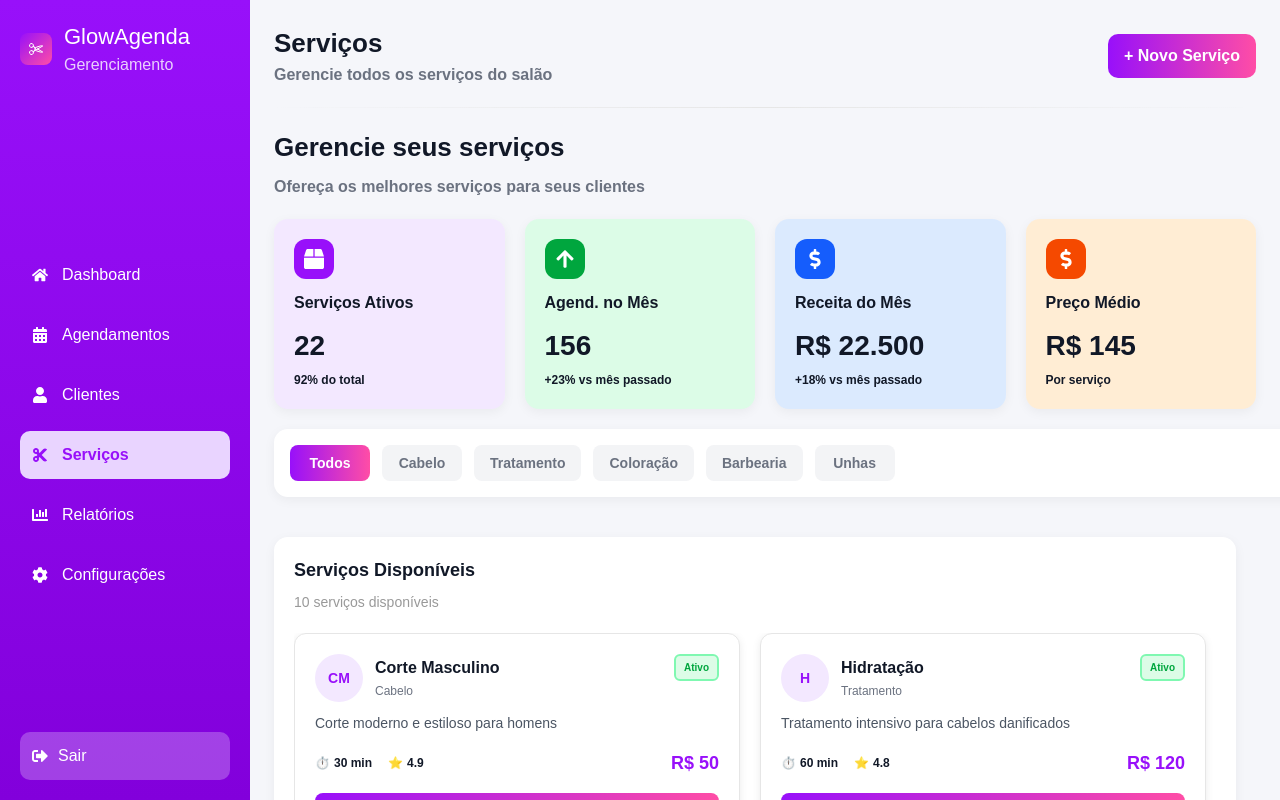
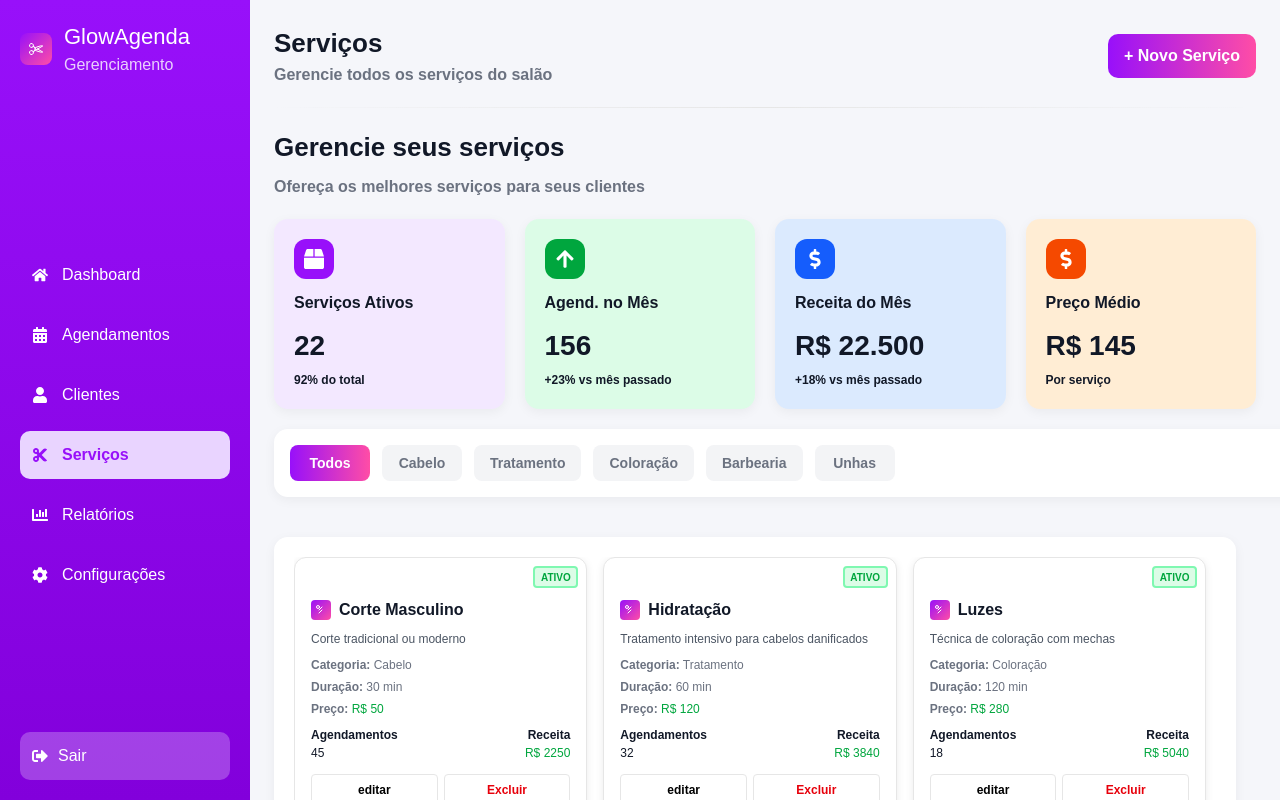
Before and after one commit to euduartesara/glow-agenda-v2, a Next.js app: page /servicos in a window 1280 px wide. Built offline with nearby package versions, Linux system fonts and the light colour scheme.

Commit message:
Update ServicesGrid: Remove dimensions text, change to 3-column grid layout, update button styles, and highlight monetary values in green

```diff
--- a/app/dashboard/ServicesGrid.tsx
+++ b/app/dashboard/ServicesGrid.tsx
@@ -4,151 +4,126 @@ interface ServicesGridProps {
 
 export default function ServicesGrid({ filter }: ServicesGridProps) {
   const allServices = [
-    { nome: "Corte Masculino", categoria: "Cabelo", duracao: "30 min", preco: "R$ 50", status: "Ativo", avaliacao: "4.9", descricao: "Corte moderno e estiloso para homens" },
-    { nome: "Hidratação", categoria: "Tratamento", duracao: "60 min", preco: "R$ 120", status: "Ativo", avaliacao: "4.8", descricao: "Tratamento intensivo para cabelos danificados" },
-    { nome: "Luzes", categoria: "Coloração", duracao: "120 min", preco: "R$ 280", status: "Ativo", avaliacao: "4.7", descricao: "Técnica de coloração com mechas" },
-    { nome: "Escova", categoria: "Cabelo", duracao: "45 min", preco: "R$ 80", status: "Ativo", avaliacao: "4.9", descricao: "Escova modeladora profissional" },
-    { nome: "Corte Feminino", categoria: "Cabelo", duracao: "45 min", preco: "R$ 70", status: "Ativo", avaliacao: "4.8", descricao: "Corte feminino moderno e elegante" },
-    { nome: "Barba Completa", categoria: "Barbearia", duracao: "25 min", preco: "R$ 35", status: "Ativo", avaliacao: "4.7", descricao: "Barba completa com acabamento perfeito" },
-    { nome: "Sobrancelha", categoria: "Tratamento", duracao: "15 min", preco: "R$ 25", status: "Ativo", avaliacao: "4.6", descricao: "Design de sobrancelhas profissional" },
-    { nome: "Manicure", categoria: "Unhas", duracao: "60 min", preco: "R$ 40", status: "Ativo", avaliacao: "4.8", descricao: "Manicure completa com esmaltação" },
-    { nome: "Pedicure", categoria: "Unhas", duracao: "90 min", preco: "R$ 60", status: "Ativo", avaliacao: "4.9", descricao: "Pedicure completa com esmaltação" },
-    { nome: "Tintura", categoria: "Coloração", duracao: "180 min", preco: "R$ 150", status: "Ativo", avaliacao: "4.5", descricao: "Tintura completa do cabelo" },
+    { nome: "Corte Masculino", categoria: "Cabelo", duracao: "30 min", preco: "R$ 50", status: "ativo", descricao: "Corte tradicional ou moderno", agendamentos: 45, receita: "R$ 2250" },
+    { nome: "Hidratação", categoria: "Tratamento", duracao: "60 min", preco: "R$ 120", status: "ativo", descricao: "Tratamento intensivo para cabelos danificados", agendamentos: 32, receita: "R$ 3840" },
+    { nome: "Luzes", categoria: "Coloração", duracao: "120 min", preco: "R$ 280", status: "ativo", descricao: "Técnica de coloração com mechas", agendamentos: 18, receita: "R$ 5040" },
+    { nome: "Escova", categoria: "Cabelo", duracao: "45 min", preco: "R$ 80", status: "ativo", descricao: "Escova modeladora profissional", agendamentos: 27, receita: "R$ 2160" },
+    { nome: "Corte Feminino", categoria: "Cabelo", duracao: "45 min", preco: "R$ 70", status: "ativo", descricao: "Corte feminino moderno e elegante", agendamentos: 22, receita: "R$ 1540" },
+    { nome: "Barba Completa", categoria: "Barbearia", duracao: "25 min", preco: "R$ 35", status: "ativo", descricao: "Barba completa com acabamento perfeito", agendamentos: 38, receita: "R$ 1330" },
+    { nome: "Sobrancelha", categoria: "Tratamento", duracao: "15 min", preco: "R$ 25", status: "ativo", descricao: "Design de sobrancelhas profissional", agendamentos: 15, receita: "R$ 375" },
+    { nome: "Manicure", categoria: "Unhas", duracao: "60 min", preco: "R$ 40", status: "ativo", descricao: "Manicure completa com esmaltação", agendamentos: 29, receita: "R$ 1160" },
+    { nome: "Pedicure", categoria: "Unhas", duracao: "90 min", preco: "R$ 60", status: "ativo", descricao: "Pedicure completa com esmaltação", agendamentos: 20, receita: "R$ 1200" },
+    { nome: "Tintura", categoria: "Coloração", duracao: "180 min", preco: "R$ 150", status: "ativo", descricao: "Tintura completa do cabelo", agendamentos: 12, receita: "R$ 1800" },
   ];
 
   const filteredServices = filter === "Todos"
     ? allServices
     : allServices.filter(service => service.categoria === filter);
 
-  const getStatusStyle = (status: string) => {
-    const styles: any = {
-      Ativo: {
-        background: "#DCFCE7",
-        border: "2px solid #7FF8B1",
-        color: "#00A63E",
-      },
-      Inativo: {
-        background: "#FEE2E2",
-        border: "2px solid #FCA5A5",
-        color: "#DC2626",
-      },
-    };
-    return styles[status] || styles.Ativo;
-  };
-
   return (
     <div className="card-box" style={{ marginTop: "20px", marginRight: "20px", flex: 1 }}>
-      <div style={{ marginBottom: "20px" }}>
-        <h2 className="section-title" style={{ marginTop: 0 }}>Serviços Disponíveis</h2>
-        <p style={{ color: "#999", fontSize: "14px", margin: "0 0 16px 0" }}>
-          {filteredServices.length} {filter === "Todos" ? "serviços disponíveis" : `serviços de ${filter.toLowerCase()}`}
-        </p>
-      </div>
-
       <div style={{
-        display: "grid",
-        gridTemplateColumns: "repeat(auto-fill, minmax(320px, 1fr))",
-        gap: "20px",
         maxHeight: "600px",
         overflowY: "auto",
         paddingRight: "10px"
+      }}>
+        <div style={{
+          display: "grid",
+          gridTemplateColumns: "repeat(3, 1fr)",
+          gap: "16px"
         }}>
           {filteredServices.map((servico, index) => (
             <div key={index} style={{
               background: "white",
               borderRadius: "12px",
-            padding: "20px",
+              padding: "16px",
               boxShadow: "0 2px 8px rgba(0,0,0,0.08)",
               border: "1px solid #E6E6E6",
-            transition: "transform 0.2s ease, box-shadow 0.2s ease",
-            cursor: "pointer"
-          }}
-          onMouseEnter={(e) => {
-            e.currentTarget.style.transform = "translateY(-2px)";
-            e.currentTarget.style.boxShadow = "0 4px 16px rgba(0,0,0,0.12)";
-          }}
-          onMouseLeave={(e) => {
-            e.currentTarget.style.transform = "translateY(0)";
-            e.currentTarget.style.boxShadow = "0 2px 8px rgba(0,0,0,0.08)";
-          }}
-          >
-            {/* Header do Card */}
-            <div style={{ display: "flex", justifyContent: "space-between", alignItems: "flex-start", marginBottom: "12px" }}>
-              <div style={{ display: "flex", alignItems: "center", gap: "12px" }}>
+              position: "relative"
+            }}>
+              {servico.status === "ativo" && (
                 <div style={{
-                  width: "48px",
-                  height: "48px",
-                  borderRadius: "50%",
-                  background: "#F3E8FF",
+                  position: "absolute",
+                  top: "8px",
+                  right: "8px",
+                  width: "44.91px",
+                  height: "22px",
+                  background: "#DCFCE7",
+                  border: "2px solid #7FF8B1",
+                  color: "#00A63E",
+                  borderRadius: "4px",
                   display: "flex",
                   alignItems: "center",
                   justifyContent: "center",
-                  color: "#9810FA",
-                  fontWeight: 700,
-                  fontSize: "14px"
+                  fontSize: "10px",
+                  fontWeight: "bold",
+                  textTransform: "uppercase"
                 }}>
-                  {servico.nome.split(" ").map(n => n[0]).join("").substring(0, 2)}
+                  ativo
                 </div>
+              )}
+              <div style={{ display: "flex", alignItems: "center", gap: "8px", marginBottom: "8px", marginTop: "24px" }}>
+                <div style={{ width: "20px", height: "20px", background: "linear-gradient(135deg, #9810FA, #FF4DA6)", borderRadius: "4px", display: "flex", alignItems: "center", justifyContent: "center" }}>
+                  <svg width="12" height="12" viewBox="0 0 24 24" fill="none" stroke="white" strokeWidth="2" strokeLinecap="round" strokeLinejoin="round">
+                    <circle cx="6" cy="6" r="3"></circle>
+                    <path d="m14 12-6 6"></path>
+                    <path d="M8 12 14 6"></path>
+                  </svg>
+                </div>
+                <h3 style={{ margin: 0, fontSize: "16px", fontWeight: "bold", color: "#111827" }}>{servico.nome}</h3>
+              </div>
+              <p style={{ margin: "0 0 8px 0", fontSize: "12px", color: "#4B5563" }}>{servico.descricao}</p>
+              <div style={{ marginBottom: "4px", fontSize: "12px", color: "#6B7280" }}>
+                <strong>Categoria:</strong> {servico.categoria}
+              </div>
+              <div style={{ marginBottom: "4px", fontSize: "12px", color: "#6B7280" }}>
+                <strong>Duração:</strong> {servico.duracao}
+              </div>
+              <div style={{ marginBottom: "8px", fontSize: "12px", color: "#6B7280" }}>
+                <strong>Preço:</strong> <span style={{ color: "#00A63E" }}>{servico.preco}</span>
+              </div>
+              <div style={{ display: "flex", justifyContent: "space-between", marginBottom: "12px", fontSize: "12px" }}>
                 <div>
-                  <h3 style={{ margin: 0, fontSize: "16px", fontWeight: 700, color: "#111827" }}>{servico.nome}</h3>
-                  <p style={{ margin: "2px 0 0 0", fontSize: "12px", color: "#6B7280", fontWeight: 500 }}>{servico.categoria}</p>
+                  <strong>Agendamentos</strong><br />
+                  {servico.agendamentos}
+                </div>
+                <div style={{ textAlign: "right" }}>
+                  <strong>Receita</strong><br />
+                  <span style={{ color: "#00A63E" }}>{servico.receita}</span>
                 </div>
               </div>
-
-              <span style={{
-                padding: "4px 8px",
-                borderRadius: "6px",
-                fontWeight: 700,
-                fontSize: "10px",
-                ...getStatusStyle(servico.status)
+              <div style={{ display: "flex", gap: "6px" }}>
+                <button style={{
+                  flex: 1,
+                  padding: "6px 12px",
+                  borderRadius: "4px",
+                  background: "#FFFFFF",
+                  color: "#000000",
+                  border: "1px solid #E6E6E6",
+                  fontSize: "12px",
+                  fontWeight: "600",
+                  cursor: "pointer"
                 }}>
-                {servico.status}
-              </span>
+                  editar
+                </button>
+                <button style={{
+                  flex: 1,
+                  padding: "6px 12px",
+                  borderRadius: "4px",
+                  background: "#FFFFFF",
+                  color: "#E7000B",
+                  border: "1px solid #E6E6E6",
+                  fontSize: "12px",
+                  fontWeight: "600",
+                  cursor: "pointer"
+                }}>
+                  Excluir
+                </button>
               </div>
-
-            {/* Descrição */}
-            <p style={{ margin: "0 0 16px 0", fontSize: "14px", color: "#4B5563", lineHeight: "1.4" }}>
-              {servico.descricao}
-            </p>
-
-            {/* Informações */}
-            <div style={{ display: "flex", justifyContent: "space-between", alignItems: "center", marginBottom: "16px" }}>
-              <div style={{ display: "flex", alignItems: "center", gap: "16px" }}>
-                <div style={{ display: "flex", alignItems: "center", gap: "4px" }}>
-                  <span style={{ fontSize: "12px", color: "#6B7280" }}>⏱️</span>
-                  <span style={{ fontSize: "12px", fontWeight: 600, color: "#111827" }}>{servico.duracao}</span>
-                </div>
-                <div style={{ display: "flex", alignItems: "center", gap: "4px" }}>
-                  <span style={{ fontSize: "12px", color: "#6B7280" }}>⭐</span>
-                  <span style={{ fontSize: "12px", fontWeight: 600, color: "#111827" }}>{servico.avaliacao}</span>
-                </div>
-              </div>
-              <div style={{ fontSize: "18px", fontWeight: 800, color: "#9810FA" }}>
-                {servico.preco}
-              </div>
-            </div>
-
-            {/* Botão de Ação */}
-            <button style={{
-              width: "100%",
-              padding: "10px 16px",
-              borderRadius: "8px",
-              background: "linear-gradient(90deg, #9810FA, #FF4DA6)",
-              color: "white",
-              border: "none",
-              fontSize: "14px",
-              fontWeight: 600,
-              cursor: "pointer",
-              transition: "opacity 0.2s ease"
-            }}
-            onMouseEnter={(e) => e.currentTarget.style.opacity = "0.9"}
-            onMouseLeave={(e) => e.currentTarget.style.opacity = "1"}
-            >
-              Agendar Serviço
-            </button>
             </div>
           ))}
         </div>
       </div>
+    </div>
   );
 }
```
Lines whose indentation alone changed are shown as unchanged.
